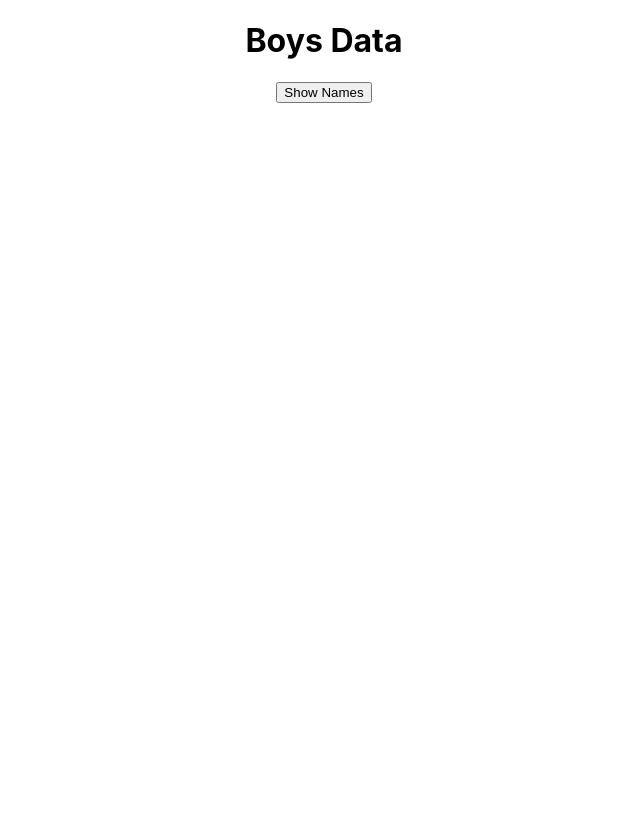
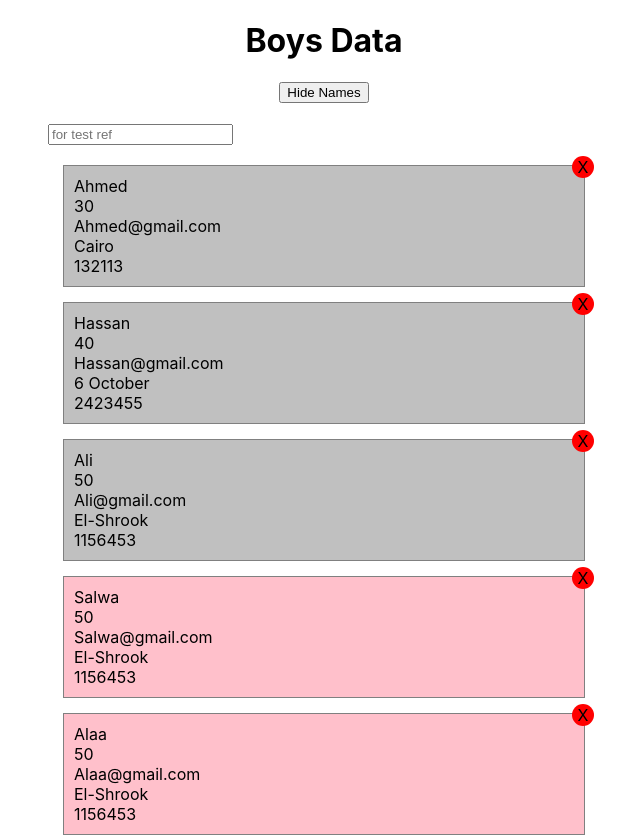
Before and after one commit to ahmed3la/learn-react-essentials, a React (Create React App) app: page / in a window 1280 px wide. Shown: the top 837 px of the page, without its empty margins (316-956 px from the left). Before the commit the page ends 800 px from the top, so only its background shows below. Built offline with nearby package versions, Linux system fonts and the light colour scheme.

Commit message:
from 26 to 33

```diff
--- a/src/Component/App/App.js
+++ b/src/Component/App/App.js
@@ -1,44 +1,91 @@
-import { useState } from "react";
+import { useState, useRef } from "react";
+import styles from "./App.module.css";
 import Card from "../Card/Card";
-import styles from "./App.module.css";
+import Filter from "../Filter/Filter";
 
 const App = () => {
-  const [cardsToggle, setCardToggle] = useState(false);
+  //const inputEL = useRef(null);
 
+  const [cardsToggle, setCardToggle] = useState(true);
+  const [filter, setFilter] = useState("");
   const [state, setState] = useState([
     {
+      id: 1,
       name: "Ahmed",
       age: 30,
       email: "Ahmed@gmail.com",
       city: "Cairo",
       phone: "132113",
+      type: "boy",
     },
     {
+      id: 2,
       name: "Hassan",
       age: 40,
       email: "Hassan@gmail.com",
       city: "6 October",
       phone: "2423455",
+      type: "boy",
     },
     {
+      id: 3,
       name: "Ali",
       age: 50,
       email: "Ali@gmail.com",
       city: "El-Shrook",
       phone: "1156453",
+      type: "boy",
+    },
+    {
+      id: 4,
+      name: "Salwa",
+      age: 50,
+      email: "Salwa@gmail.com",
+      city: "El-Shrook",
+      phone: "1156453",
+      type: "girl",
+    },
+    {
+      id: 5,
+      name: "Alaa",
+      age: 50,
+      email: "Alaa@gmail.com",
+      city: "El-Shrook",
+      phone: "1156453",
+      type: "girl",
+    },
+    {
+      id: 6,
+      name: "Maha",
+      age: 50,
+      email: "Maha@gmail.com",
+      city: "El-Shrook",
+      phone: "1156453",
+      type: "girl",
     },
   ]);
 
-  const deleteHandler = (e, index) => {
+  const deleteHandler = (e, id) => {
     //const deleteOperation = state.filter((item, i) => i !== index);
     //setState(deleteOperation);
-    setState((prevState) => prevState.filter((item, i) => i !== index));
+    setState((prevState) => prevState.filter((item, i) => item.id !== id));
     console.log("-------------------------------------");
     console.log(state);
   };
 
   const toggleHandler = () => {
     setCardToggle(!cardsToggle);
+  };
+  const filterNames = (name) => {
+    setFilter(name);
+  };
+
+  const namesHandler = () => {
+    if (filter.length === 0) return state;
+
+    return state.filter((item) =>
+      item.name.toLowerCase().includes(filter.toLowerCase())
+    );
   };
 
   return (
@@ -47,8 +94,11 @@ const App = () => {
       <button style={{ marginBottom: "20px" }} onClick={toggleHandler}>
         {cardsToggle ? "Hide Names" : "Show Names"}
       </button>
+
       <div className={cardsToggle ? styles.show : styles.hide}>
-        <Card arrayCard={state} type="Men" deleteFunc={deleteHandler} />
+        <Filter filteration={filterNames}></Filter>
+
+        <Card arrayCard={namesHandler()} deleteFunc={deleteHandler} />
       </div>
     </div>
   );
--- a/src/Component/Card/Card.js
+++ b/src/Component/Card/Card.js
@@ -1,12 +1,13 @@
 import React from "react";
 import styles from "././Card.module.css";
 
-const Card = ({ arrayCard, type, deleteFunc }) => {
-  const cards = arrayCard.map(({ name, age, email, city, phone }, index) => (
+const Card = ({ arrayCard, deleteFunc }) => {
+  const cards = arrayCard.map(
+    ({ name, age, email, city, phone, type, id }, index) => (
       <div
         className={styles.cardWrapper}
-      key={index}
-      style={{ backgroundColor: type === "Men" ? "Silver" : "pink" }}
+        key={id}
+        style={{ backgroundColor: type === "boy" ? "Silver" : "pink" }}
       >
         <div>{name}</div>
         <div>{age}</div>
@@ -15,12 +16,13 @@ const Card = ({ arrayCard, type, deleteFunc }) => {
         <div>{phone}</div>
         <div
           className={styles.deleteBtn}
-        onClick={(event) => deleteFunc(event, index)}
+          onClick={(event) => deleteFunc(event, id)}
         >
           X
         </div>
       </div>
-  ));
+    )
+  );
 
   return <div>{cards}</div>;
 };
--- /dev/null
+++ b/src/Component/Filter/Filter.js
@@ -0,0 +1,24 @@
+import { useState, useRef } from "react";
+import styles from "./Filter.module.css";
+
+const Filter = ({ filteration }) => {
+  const [filter, setFilter] = useState("");
+  const filterHandler = (e) => {
+    const name = e.target.value;
+    setFilter(name);
+    filteration(name);
+  };
+
+  return (
+    <div className={styles.mp}>
+      <input
+        type="text"
+        placeholder="for test ref"
+        value={filter}
+        onChange={filterHandler}
+      />
+    </div>
+  );
+};
+
+export default Filter;
--- /dev/null
+++ b/src/Component/Filter/Filter.module.css
@@ -0,0 +1,3 @@
+.mp {
+    margin-bottom: 20px;
+}
```
Lines whose indentation alone changed are shown as unchanged.
